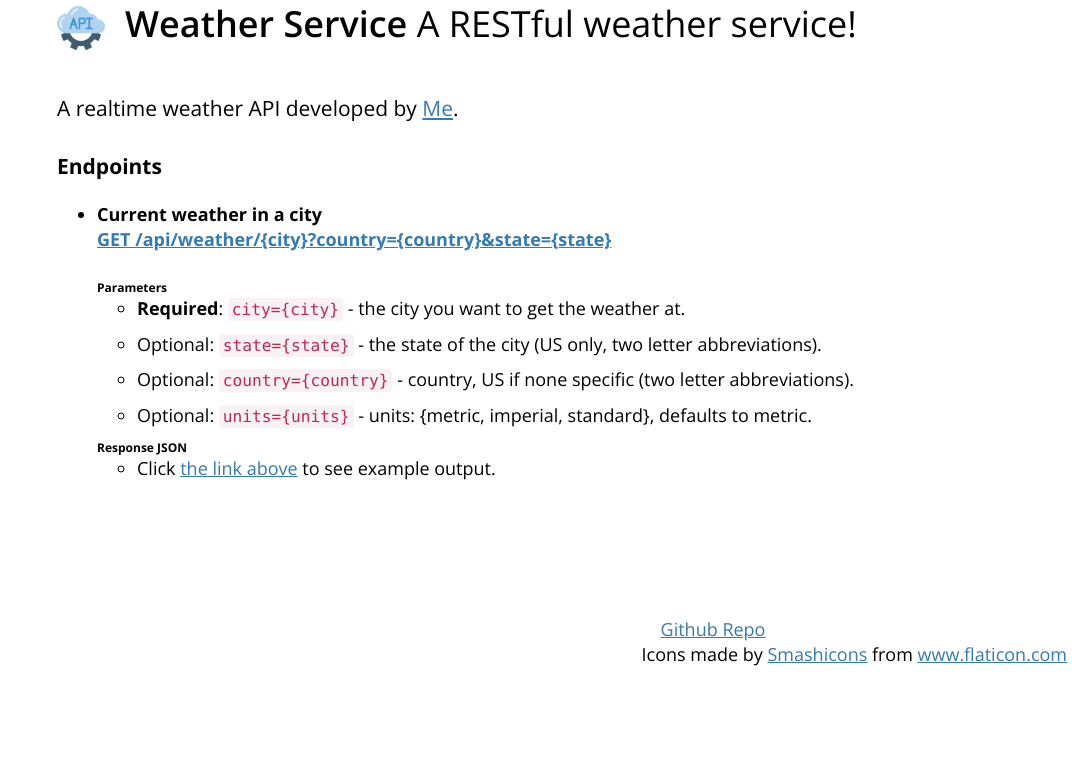
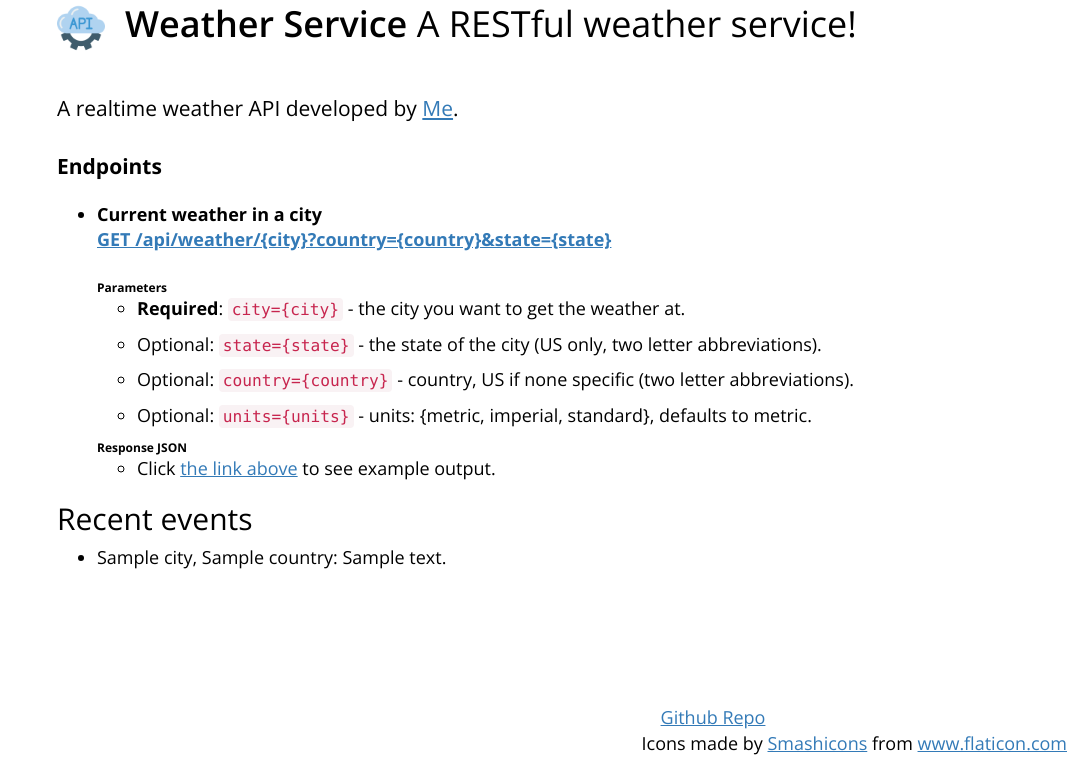
Before and after one commit to AbdelrhmanHamouda/Weather_RESTful_api, a FastAPI app: template templates/home/index.html in a window 1280 px wide. Shown: the part 41-800 px from the top of the page, without its empty margins (208-1280 px from the left). Run offline with FastAPI, Linux system fonts and the light colour scheme; the template is opened without the code that fills it: most values are stand-ins (such as "Sample title", 1, 10 or a date in 2020); some libraries are stand-ins or nearby versions; some web fonts are replaced.

Commit message:
Add recent events handling in index.html

```diff
--- a/templates/home/index.html
+++ b/templates/home/index.html
@@ -48,6 +48,17 @@
     </ul>
     </p>
 
+    {% if events %}
+        <div>
+            <h2>Recent events</h2>
+            <ul>
+                {% for event in events %}
+                    <li> {{ event.location.city }}, {{ event.location.country }}: {{ event.description }}</li>
+                {% endfor %}
+            </ul>
+        </div>
+    {% endif %}
+
     </div>
 
 {% endblock %}
```
Also changed, not shown: 1 other file.
